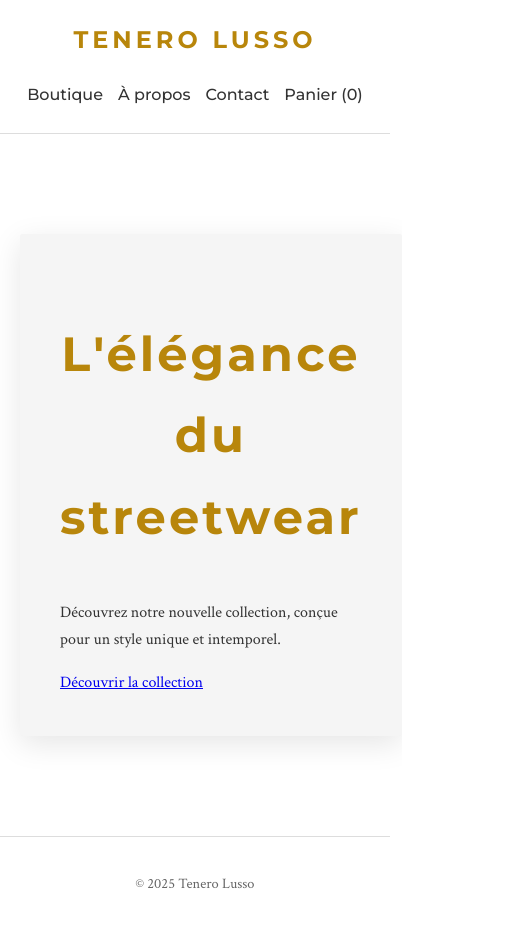
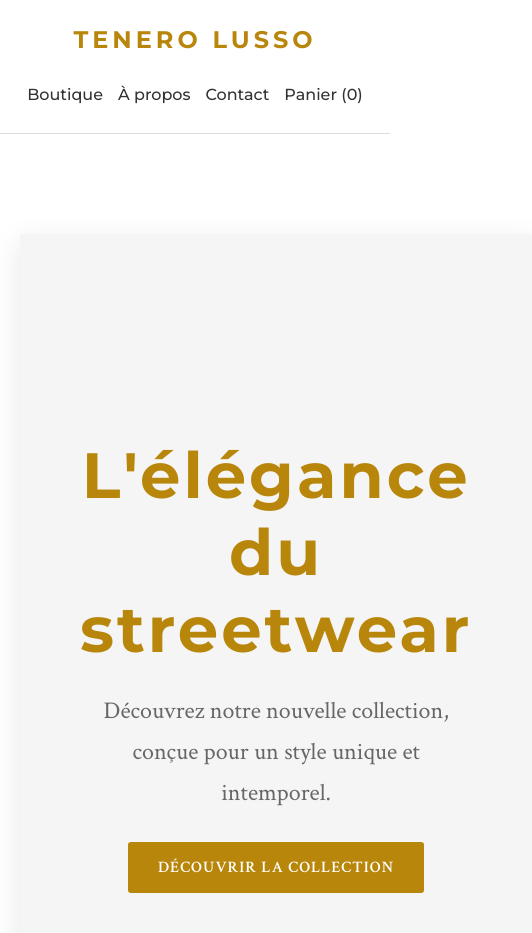
Before and after one commit to adressestestee-art/tenero-lusso, a website: page index.html in a window 390 px wide. Shown: the top 933 px of the page, 532 px wide, since content can reach past the window. Drawn offline with Linux system fonts and the light colour scheme.

Commit message:
Update style.css

```diff
--- a/style.css
+++ b/style.css
@@ -409,4 +409,44 @@ footer {
     .product-info h2 {
         font-size: 2.5em;
     }
+    /* Style de la section d'accueil (Hero Section) */
+.hero-section {
+    max-width: none;
+    padding: 150px 60px;
+    text-align: center;
+    background-color: var(--secondary-bg);
 }
+
+.hero-content {
+    max-width: 800px;
+    margin: auto;
+}
+
+.hero-content h1 {
+    font-size: 4em;
+    margin-bottom: 20px;
+    line-height: 1.2;
+}
+
+.hero-content p {
+    font-size: 1.5em;
+    color: var(--text-medium);
+    margin-bottom: 40px;
+}
+
+.cta-button {
+    background-color: var(--accent-gold);
+    color: var(--primary-bg);
+    padding: 15px 30px;
+    text-decoration: none;
+    text-transform: uppercase;
+    font-weight: 700;
+    letter-spacing: 1px;
+    border-radius: 3px;
+    transition: background-color 0.3s ease, transform 0.2s ease;
+}
+
+.cta-button:hover {
+    background-color: var(--accent-gold-hover);
+    transform: translateY(-2px);
+}
```
